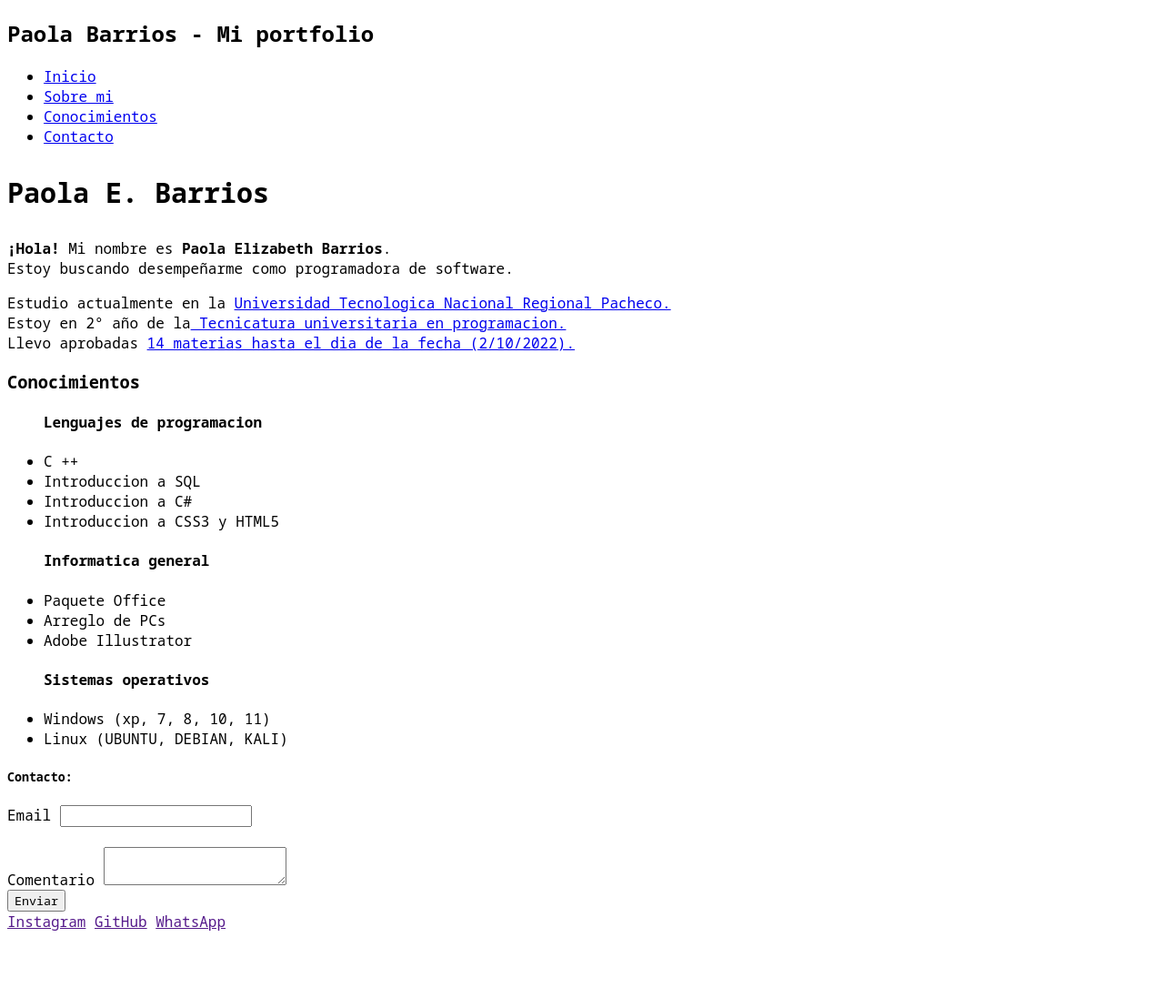
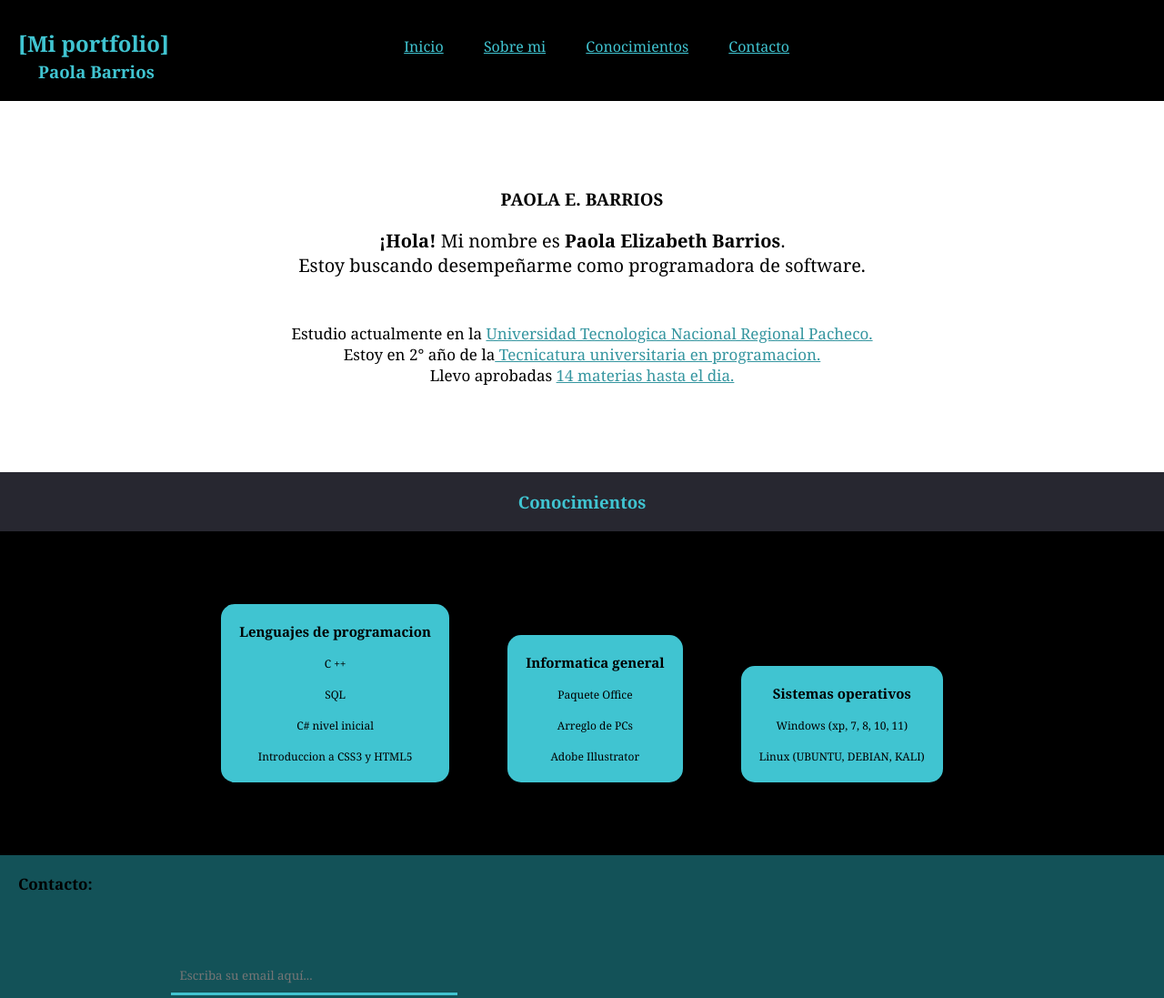
Before and after one commit to PaolaBarriosxD/Portfolio, a plain HTML site: page index.html in a window 1280 px wide. Shown: the top 1097 px of the page at 91% size. Before the commit the page ends 1032 px from the top, so only its background shows below. Drawn offline with Linux system fonts and the light colour scheme.

Commit message:
quinta subida

```diff
--- a/estilos.css
+++ b/estilos.css
@@ -1,17 +1,260 @@
 
 *{
-    font-family:'Noto Sans Mono', monospace;
+    font-family:Georgia, 'Times New Roman', Times, serif/*'Noto Sans Mono', monospace*/;
+    padding:0px;
+    margin:0px;
+    scroll-behavior: smooth;
+}
+
+
+ul{
+    list-style: none;
+}
+
+.header
+{
+    margin: 10px;
+}
+
+a{
+    color:#40C4D1;
+}
+
+
+.encabezado__nav
+{
+    text-align: center;
+    margin-left: 100px;
+    margin-top:30px;
+    display:inline-block;
+
+}
+
+.encabezado__h2
+{
+
+
+    width: 300px;
+    height: 55px;
+    padding-top: -10px;
+    margin-bottom: -20px;
+    margin-left:20px;
+    display: inline-block;
+
+}
+.encabezado__h3
+{
+    margin-left:12px;
+    padding-left:30px;
+    padding-bottom: 20px;
+    display: block;
+}
+
+.CajaEncabezado{
+    background-color: black;
+    color:#40C4D1;
+    padding-top: 10px;
+
+}
+
+.encabezado__ainicio{
+    padding:20px;
+    padding-top: 10px;
+}
+
+.encabezado__asobremi{
+    padding:20px;
+    padding-top: 10px;
+}
+
+.encabezado__aconocimientos{
+    padding:20px;
+    padding-top: 10px;
+}
+
+.encabezado__acontacto
+{
+    padding-top: 10px;
+    padding:20px;
+}
+
+
+
+.CajaSobreMi{
+
+    margin:75px;
+    text-align: center;
 
 }
 
 
-.sobreMi-section__h1{
-    font-size: 30px;
+.sobreMi-section__h1
+{
+
+    padding: 20px;
 }
 
-img{
-    display:inline-block;
-    width: 50px;
-    height: 60px;
-    background-color: aqua;
+.sobreMi-section__p
+{
+    font-size: 20px;
 }
+.sobreMi-section__divsoy
+{
+    font-size: 17px;
+    padding:20px;
+    margin:30px;
+}
+
+.CajaSobreMi__autn
+{
+    color:#3696A0;
+}
+
+.divconocimientos__h3
+{
+    background-color: #272730;
+    padding-top: 20px;
+    padding-bottom: 20px;
+    text-align: center;
+    color:#40C4D1;
+}
+
+.CajaConocimientos__divInterno
+{
+    display: inline-block;
+}
+
+
+
+
+.CajaConocimientos
+{
+    background-color: #000000;
+    text-align: center;
+    padding:50px;
+
+}
+
+.CajaConocimientos__h4
+{
+    font-size: 15px;
+}
+
+.CajaConocimientos__divLenguajes
+{
+    border-radius: 15px;
+    padding:20px;
+    background-color: #40C4D1;
+    display: inline-block;
+    font-size: 12px;
+    margin:30px;
+}
+
+.CajaConocimientos__divInformatica
+{
+
+    border-radius: 15px;
+    background-color: #40C4D1;
+    display: inline-block;
+    padding:20px;
+    margin:30px;
+    font-size: 12px;
+}
+
+.CajaConocimientos__divSistemas
+{
+    border-radius: 15px;
+    background-color: #40C4D1;
+    display: inline-block;
+    padding:20px;
+    font-size: 12px;
+    margin:30px;
+}
+
+
+.Contacto__h5
+{
+    font-size: 17px;
+    padding: 20px;
+}
+
+.seccion-contacto
+{
+    background-color: #135258;
+}
+
+.formulario
+{
+    min-width: 300px;
+    flex:1;
+    padding:50px;
+    text-align: center;
+}
+
+.contenedorflex
+{
+    display: flex;
+    align-items: center;
+    flex-wrap: wrap;
+    justify-content: center;
+}
+
+.formulario textarea
+{
+    min-width: 150px;
+    height: 200px;
+    resize: none;
+}
+.formulario-img
+{
+    flex:1;
+
+}
+.formulario-img img
+{
+    width: 300px;
+    height: 250px;
+    border-radius: 10px;
+
+}
+
+
+
+.formulario__input
+{
+    width: 50%;
+    padding: 10px;
+    border:none;
+    border-bottom:3px solid #40C4D1;
+    background: transparent;
+
+}
+
+
+.formulario-buton input
+{
+
+    background:#40C4D1;
+    margin-top:20px;
+    border-radius: 5px;
+}
+
+.formulario__input:focus
+{
+    outline: none;
+    background:#40C4D1;
+    border-bottom:3px solid #40C4D1;
+}
+
+footer{
+
+    padding:20px;
+    color:#40C4D1;
+    background-color: #000000;
+}
+
+
+.cajaFooter__a
+{
+    padding-left: 250px;
+}
--- a/index.html
+++ b/index.html
@@ -7,6 +7,8 @@
     <meta name="keywords" content="portfolio, pagina web, html, css">
 
     <title>Mi portfolio</title>
+    <link rel="shortcut icon" href="pbarrios.ico.png">
+
     <link href="https://fonts.googleapis.com/css2?family=Noto+Sans+Mono&display=swap" rel="stylesheet">
 
     <link rel="stylesheet" type="text/css" href="estilos.css">
@@ -15,64 +17,82 @@
 
 
 <body>
-    <header id="Inicio">
-        <h2>Paola Barrios - Mi portfolio</h2>
-        <nav>
-            <ul>
-                <li><a href="#Inicio">Inicio</a></li>
+    <div class="CajaEncabezado">
+        <header class="encabezado"id="Inicio">
+                <h2 class="encabezado__h2"> [Mi portfolio]</h2>
 
-                <li><a href="#sobre mi">Sobre mi</a></li>
-                <li><a href="#Conocimientos">Conocimientos</a></li>
-                <li><a href="#contacto">Contacto</a></li>
-            </ul>
+            <nav class="encabezado__nav">
+
+
+                        <a href="#Inicio" class="encabezado__ainicio">Inicio</a>
+                      <a href="#sobre mi" class="encabezado__asobremi">Sobre mi</a>
+
+                       <a href="#Conocimientos" class="encabezado__aconocimientos">Conocimientos</a>
+                      <a href="#contacto" class="encabezado__acontacto">Contacto</a>
+
             </nav>
         </header>
 
+        <h3 class="encabezado__h3">Paola Barrios</h3>
+    </div>
+
     <article id="sobre mi" class="sobreMi">
+        <div class="CajaSobreMi">
             <section class="sobreMi-section">
-            <div>
-                <h1 class="sobreMi-section__h1">Paola E. Barrios</h1>
+                <div class="sobreMi-section__div">
+                    <h1 class="sobreMi-section__h1">PAOLA E. BARRIOS</h1>
                     <p class="sobreMi-section__p"><b>¡Hola!</b> Mi nombre es <b>Paola Elizabeth Barrios</b>. <br> Estoy buscando desempeñarme como programadora de software.</p>
-                <div>
+                    <div class="sobreMi-section__divsoy">
                         <p>
-                        Estudio actualmente en la <a href="https://www.frgp.utn.edu.ar/" target="_BLANK" src="UTN frgp">Universidad Tecnologica Nacional Regional Pacheco.</a>
+                            Estudio actualmente en la <a href="https://www.frgp.utn.edu.ar/" target="_BLANK" src="UTN frgp" class="CajaSobreMi__autn">Universidad Tecnologica Nacional Regional Pacheco.</a>
                             <br>
-                        Estoy en 2° año de la<a href="https://www.frgp.utn.edu.ar/carreras/tup_tuss" target="_BLANK" src="tusi"> Tecnicatura universitaria en programacion.</a>
+                            Estoy en 2° año de la<a href="https://www.frgp.utn.edu.ar/carreras/tup_tuss" target="_BLANK" class="CajaSobreMi__autn"> Tecnicatura universitaria en programacion.</a>
                             <br>
-                        Llevo aprobadas <a href="materiasAprobadas.PNG" target="_BLANK" src="imagen sysacada estado academico">14 materias hasta el dia de la fecha (2/10/2022).</a>
+                            Llevo aprobadas <a href="materiasAprobadas.PNG" target="_BLANK" class="CajaSobreMi__autn">14 materias hasta el dia.</a>
                         </p>
                     </div>
 
                 </div>
             </section>
+        </div>
 
-        <section id="Conocimientos">
-            <div>
-                <h3>Conocimientos</h3>
-            </div>
-            <div>
-               <div>
+        <div class="divconocimientos__h3"><h3>Conocimientos</h3></div>
+
+        <div class="CajaConocimientos">
+            <section id="Conocimientos" class="sobreMi-Conocimientos">
+
+                <div class="CajaConocimientos__divInterno">
+                   <div class="CajaConocimientos__divLenguajes">
                         <ul>
-                        <h4> Lenguajes de programacion</h4>
+                            <h4 class="CajaConocimientos__h4"> Lenguajes de programacion</h4>
+                            <br>
                             <li>C ++</li>
-                        <li>Introduccion a SQL</li>
-                        <li>Introduccion a C#</li>
+                            <br>
+                            <li>SQL</li>
+                            <br>
+                            <li>C# nivel inicial</li>
+                            <br>
                             <li>Introduccion a CSS3 y HTML5</li>
                         </ul>
                    </div>
-                <div>
+                    <div class="CajaConocimientos__divInformatica">
                             <ul>
-                            <H4>Informatica general</H4>
+                                <H4 class="CajaConocimientos__h4">Informatica general</H4>
+                                <br>
                                 <li>Paquete Office</li>
+                                <br>
                                 <li>Arreglo de PCs</li>
+                                <br>
                                 <li>Adobe Illustrator</li>
                             </ul>
                     </div>
-                <div>
+                    <div class="CajaConocimientos__divSistemas">
 
                         <ul>
-                        <h4>Sistemas operativos</h4>
+                            <h4 class="CajaConocimientos__h4">Sistemas operativos</h4>
+                            <br>
                             <li>Windows (xp, 7, 8, 10, 11)</li>
+                            <br>
                             <li>Linux (UBUNTU, DEBIAN, KALI)</li>
                         </ul>
 
@@ -80,33 +100,52 @@
                 </div>
             </section>
 
-    </article>
+        </div>
 
-    <footer id="contacto">
-        <h5>Contacto: </h5>
-        <p>
 
-        </p>
+            <section class="seccion-contacto">
+                <h5 class="Contacto__h5">Contacto: </h5>
+                <div class="contenedorflex">
 
-        <form action="">
-           <div>
-            <label for="">Email</label>
-            <input type="email" id="txtuser">
+
+                    <form action="" class="formulario">
+
+                        <div class="">
+
+                            <input type="email" id="txtuser" class="formulario__input" placeholder="Escriba su email aquí...">
                         </div>
                         <br>
                         <div>
-            <label for=""> Comentario </label>
-            <textarea></textarea>
+                            <input type="text" class="formulario__input" placeholder="Escriba el asunto aquí...">
                         </div>
-           <div>
-            <input type="submit" value="Enviar">
+                        <br>
+                        <div class="formulario-textarea">
+                            <textarea maxlength="300" class="formulario__input" placeholder="Escriba su consulta aqui..."></textarea>
                         </div>
+                        <div class="formulario-buton">
+                            <input type="submit" value="Enviar consulta" class="formulario__input">
+                        </div>
+
                     </form>
+                    <div class="formulario-img">
+                        <img src="email.png" >
+                    </div>
+                </div>
+            </section>
 
-        <a href="" src="">Instagram</a>
-        <a href="" src="">GitHub</a>
-        <a href="" src="">WhatsApp</a>
+
+
+    </article>
+
+    <div class="cajaFooter">
+        <footer id="contacto" class="Contacto">
+
+            <a href="" src=""class="cajaFooter__a">Instagram</a>
+            <a href="https://github.com/PaolaBarriosxD" target="BLANK" src="" class="cajaFooter__a">GitHub</a>
+            <a href=" https://wa.me/+5491125396544" target="BLANK" src="" class="cajaFooter__a">WhatsApp</a>
         </footer>
+    </div>
+
 
 </body>
 
```
Also changed, not shown: email.png (added), pbarrios.ico.png (added). Lines whose indentation alone changed are shown as unchanged.
